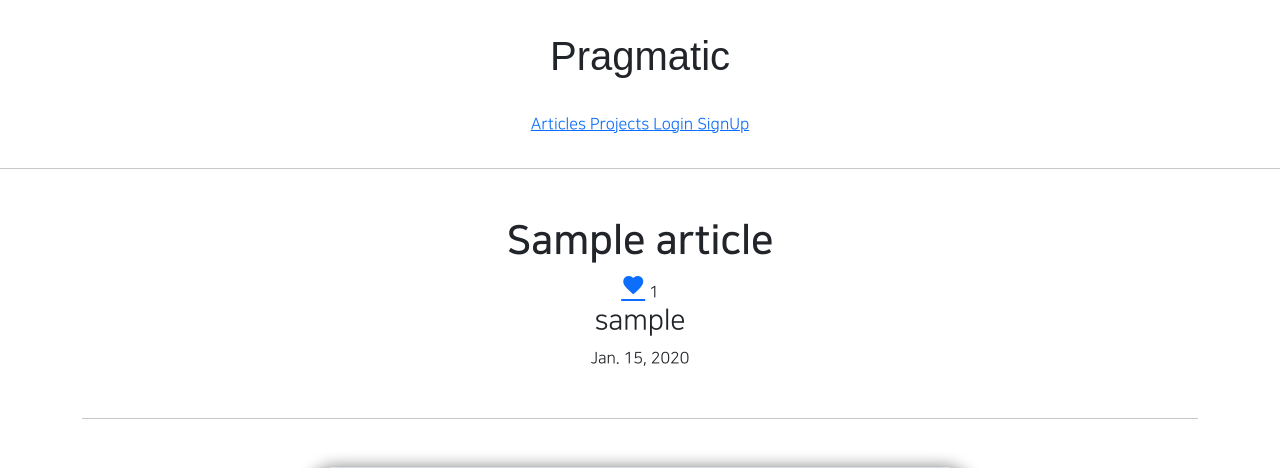
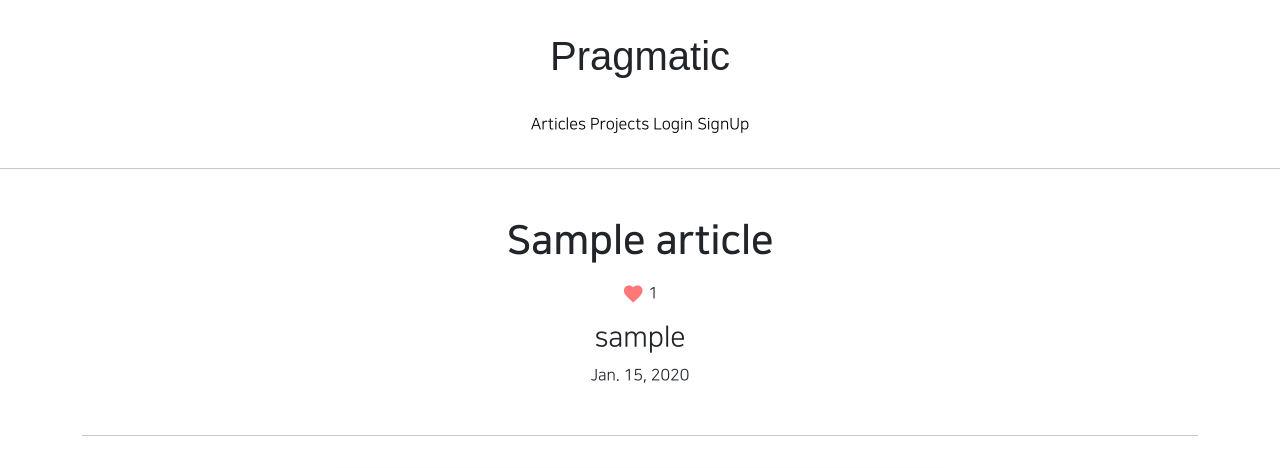
Before and after one commit to yeoni-ni/Web_Application, a Django app: page /articles/detail/1 in a window 1280 px wide. Shown: the top 468 px of the page. Run offline with Django 3.2, Linux system fonts and the light colour scheme; tables that the repository leaves empty hold one stand-in row (values such as "Sample post"); grey boxes marked "Sample" are stand-in pictures; parts of the project's set-up code (start-up, migrations or seed data) failed here and were passed over; some libraries are stand-ins or nearby versions; some web fonts are replaced.

Commit message:
8/24 class 6ban commit 4

```diff
--- a/articleapp/templates/articleapp/detail.html
+++ b/articleapp/templates/articleapp/detail.html
@@ -5,10 +5,11 @@
         <div class="my-5">
             {#   제목, 글쓴이, 작성일자   #}
             <h1 class="NNS_B">{{ target_article.title }}</h1>
-            <div>
+            <div class="my-3">
                 {# 하트 아이콘 출력 #}
                 <a href="{% url 'likeapp:article_like' article_pk=target_article.pk %}"
-                    class="material-icons">
+                    class="material-icons"
+                    style="vertical-align: middle; font-size: 1.4rem; color: #f77">
                     favorite
                 </a>
                 {# 좋아요 수 출력 #}
--- a/static/base.css
+++ b/static/base.css
@@ -63,3 +63,12 @@
         font-size: 13px;
     }
 }
+
+a{
+  text-decoration: none;
+    color: black;
+}
+/* 마우스가 겹쳐있을 때 */
+a:hover {
+    color: black;
+}
```
